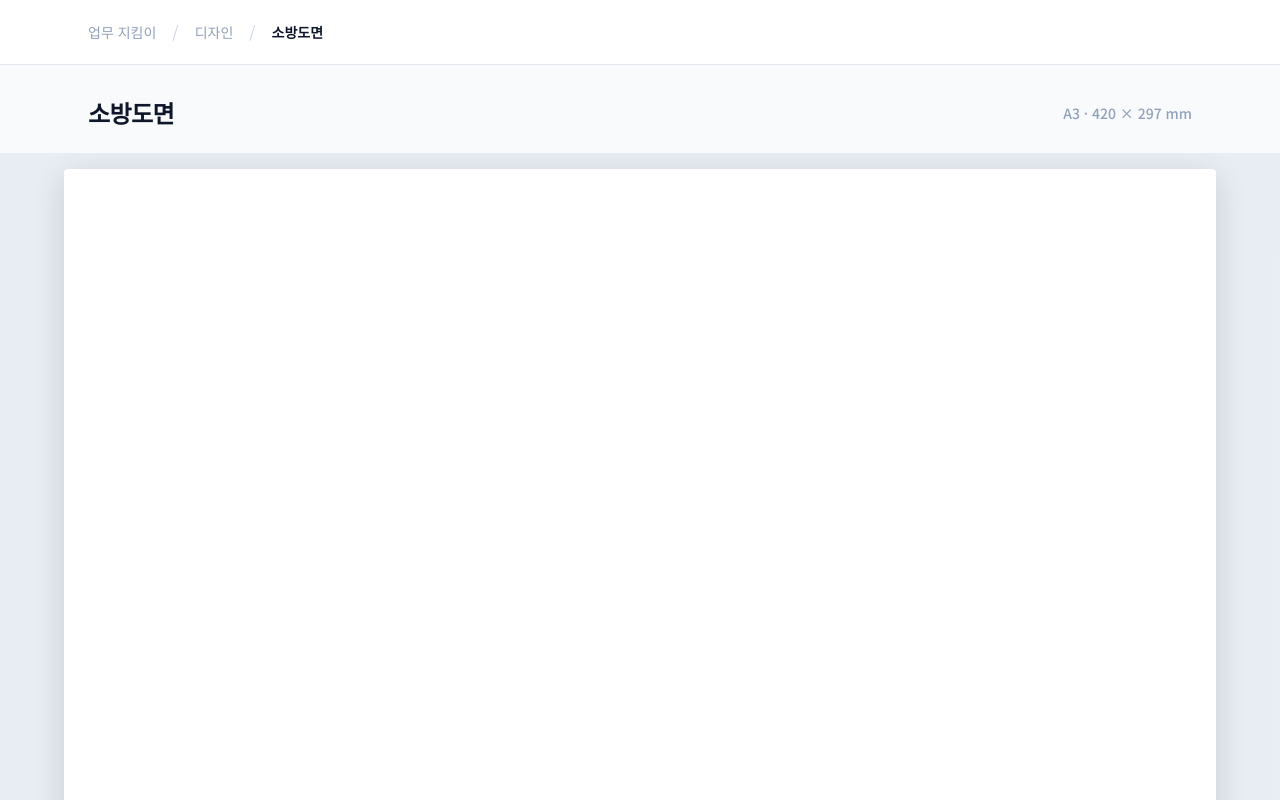
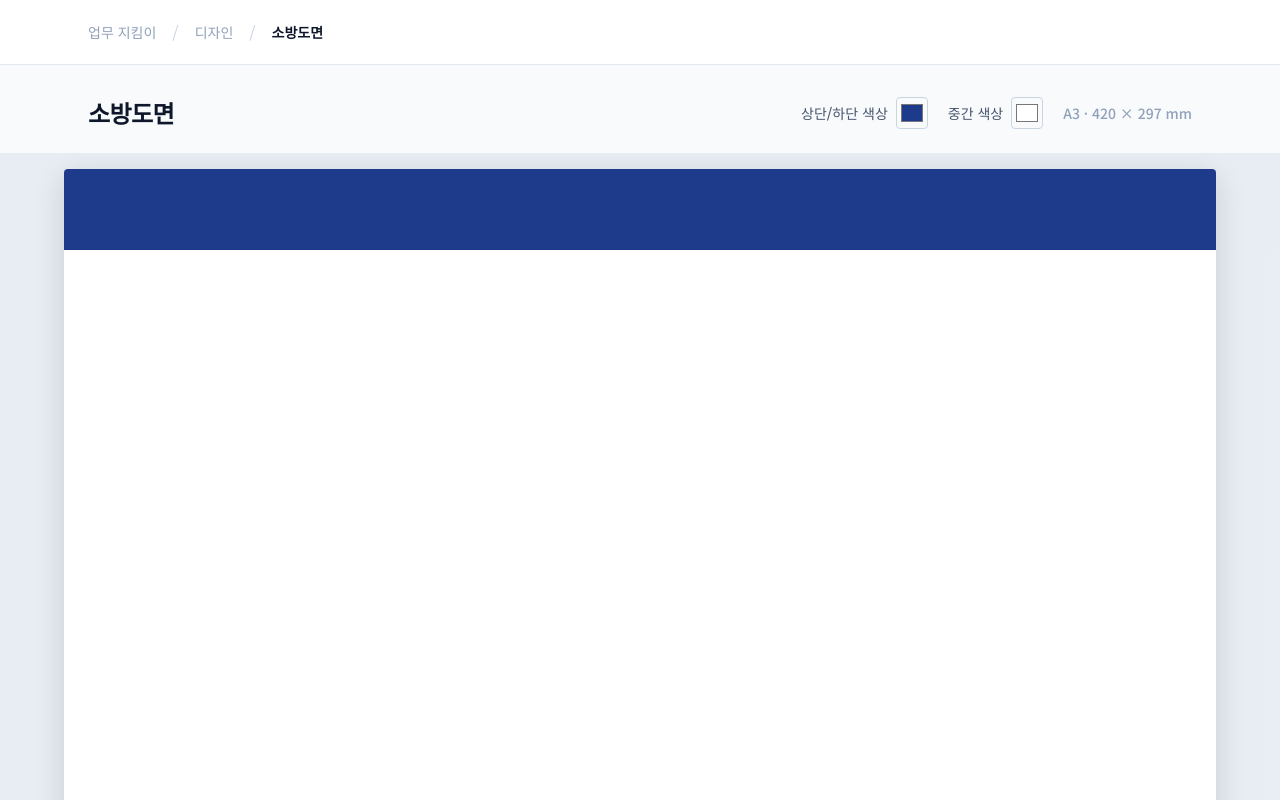
Before and after one commit to choyj7709-art/chocho, a Next.js app: page /design/fire-safety-plan in a window 1280 px wide. Shown: the top 800 px of the page. Built offline with nearby package versions, Linux system fonts and the light colour scheme.

Commit message:
소방도면 도화지에 상/중/하 3단 색상 구조 추가
상단·하단은 하나의 색상으로 함께 지정하고, 중간(도면) 영역은
별도 색상으로 지정할 수 있도록 색상 선택기를 추가.

```diff
--- a/src/app/design/fire-safety-plan/page.tsx
+++ b/src/app/design/fire-safety-plan/page.tsx
@@ -1,6 +1,12 @@
+"use client";
+
 import Link from "next/link";
+import { useState } from "react";
 
 export default function FireSafetyPlanPage() {
+  const [edgeColor, setEdgeColor] = useState("#1e3a8a");
+  const [middleColor, setMiddleColor] = useState("#ffffff");
+
   return (
     <div className="flex flex-1 flex-col bg-slate-50">
       <header className="border-b border-slate-200 bg-white">
@@ -24,21 +30,54 @@ export default function FireSafetyPlanPage() {
       </header>
 
       <section className="flex flex-1 flex-col">
-        <div className="mx-auto flex w-full max-w-6xl items-center justify-between px-6 pt-8">
+        <div className="mx-auto flex w-full max-w-6xl flex-wrap items-center justify-between gap-4 px-6 pt-8">
           <h1 className="text-2xl font-extrabold tracking-tight text-slate-900">
             소방도면
           </h1>
-          <span className="text-sm font-medium text-slate-400">
-            A3 · 420 × 297 mm
-          </span>
+          <div className="flex items-center gap-5">
+            <label className="flex items-center gap-2 text-sm font-medium text-slate-600">
+              상단/하단 색상
+              <input
+                type="color"
+                value={edgeColor}
+                onChange={(e) => setEdgeColor(e.target.value)}
+                className="h-8 w-8 cursor-pointer rounded border border-slate-300 p-0.5"
+              />
+            </label>
+            <label className="flex items-center gap-2 text-sm font-medium text-slate-600">
+              중간 색상
+              <input
+                type="color"
+                value={middleColor}
+                onChange={(e) => setMiddleColor(e.target.value)}
+                className="h-8 w-8 cursor-pointer rounded border border-slate-300 p-0.5"
+              />
+            </label>
+            <span className="text-sm font-medium text-slate-400">
+              A3 · 420 × 297 mm
+            </span>
+          </div>
         </div>
 
         <div className="mt-6 flex-1 overflow-auto bg-slate-200/70 px-6 pb-16">
           <div className="mx-auto flex min-h-full w-full max-w-6xl items-start justify-center py-4">
             <div
-              className="w-full shrink-0 rounded-sm bg-white shadow-[0_8px_30px_rgba(15,23,42,0.15)]"
+              className="flex w-full shrink-0 flex-col overflow-hidden rounded-sm shadow-[0_8px_30px_rgba(15,23,42,0.15)]"
               style={{ maxWidth: "1587px", aspectRatio: "420 / 297" }}
-            />
+            >
+              <div
+                className="shrink-0 basis-[10%]"
+                style={{ backgroundColor: edgeColor }}
+              />
+              <div
+                className="min-h-0 flex-1"
+                style={{ backgroundColor: middleColor }}
+              />
+              <div
+                className="shrink-0 basis-[12%]"
+                style={{ backgroundColor: edgeColor }}
+              />
+            </div>
           </div>
         </div>
       </section>
```
